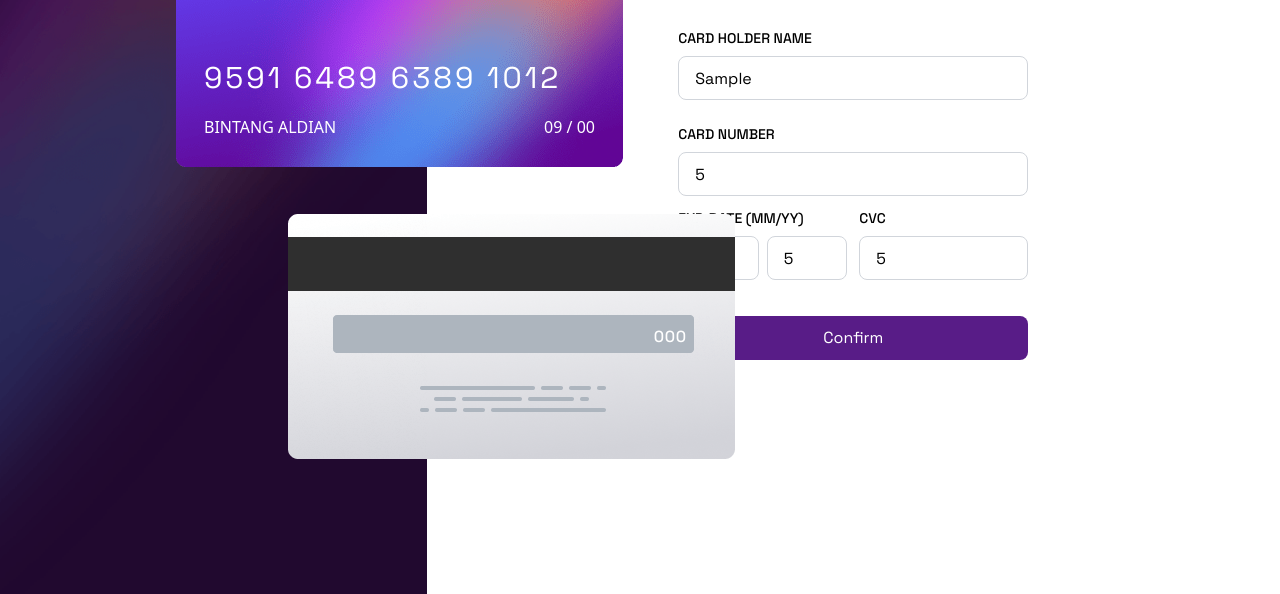
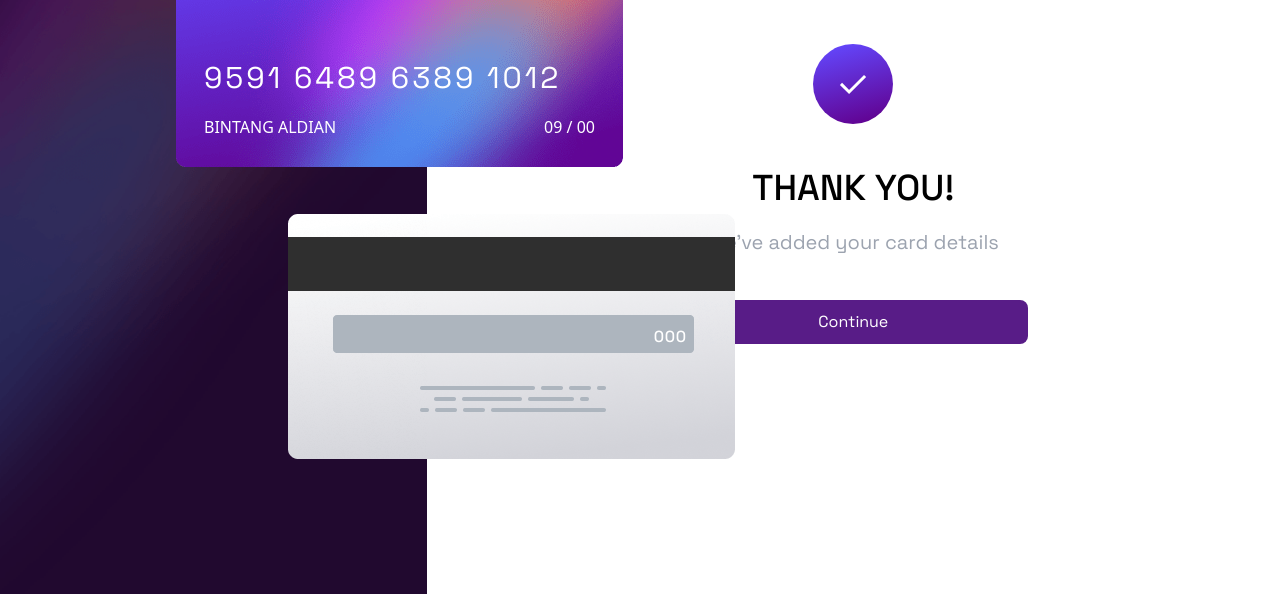
Before and after one commit to BintangAldian17/Credit-Card, a website: page src/index.html in a window 1280 px wide. Both pictures are taken after typing "Sample", "5", "5", "5", "5" into the empty fields and a click on the button "Confirm". Shown: the part 206-800 px from the top of the page. Drawn offline with Linux system fonts and the light colour scheme; files whose address does not match are found by name.

Commit message:
add page done

```diff
--- a/script.js
+++ b/script.js
@@ -9,6 +9,8 @@ const displayYear = document.getElementById("card_year")
 const cardCvc = document.getElementById("cvc")
 const displayCvc = document.getElementById("card_cvc")
 const submitButton = document.getElementById("submit_btn")
+const formPage = document.getElementById("form")
+const donePage = document.getElementById("page_done")
 
 
 
@@ -37,12 +39,13 @@ const handleSubmitForm = (e) => {
     e.preventDefault();
     if (
         displayName.value &&
-        displayNum.value.length == 16 &&
+        displayNum.value &&
         displayMonth.value &&
-        displayYear.value.length == 2 &&
-        displayCvc.value.length == 2
+        displayYear.value.length &&
+        displayCvc.value
     ) {
-        alert("congrats bradsss")
+        donePage.classList.remove("hidden")
+        formPage.classList.add("hidden")
     }
 }
 
--- a/src/index.html
+++ b/src/index.html
@@ -45,6 +45,7 @@
       </div>
       <div class="w-2/3 h-screen">
         <div class="flex w-full h-full justify-center items-center">
+          <div id="form" class="">
             <form class="w-[350px] flex flex-col gap-y-3 font-primary">
               <div class="w-full h-full">
                 <h1 class="text-sm font-medium mb-2">CARD HOLDER NAME</h1>
@@ -108,6 +109,19 @@
               </button>
             </form>
           </div>
+          <div id="page_done" class="hidden">
+            <div class="w-[350px] flex flex-col gap-y-11 font-primary justify-center items-center">
+              <img src="../dist//images/icon-complete.svg" alt="" class="w-20 h-20" />
+              <div class="flex items-center justify-center flex-col gap-y-5">
+                <h1 class="text-4xl font-medium">THANK YOU!</h1>
+                <p class="text-xl text-gray-400">We've added your card details</p>
+              </div>
+              <button id="submit_btn" type="submit" class="w-full h-11 rounded-lg bg-purple-900 text-white">
+                Continue
+              </button>
+            </div>
+          </div>
+        </div>
       </div>
     </div>
     <script src="../script.js"></script>
```
Also changed, not shown: dist/output.css. Lines whose indentation alone changed are shown as unchanged.
